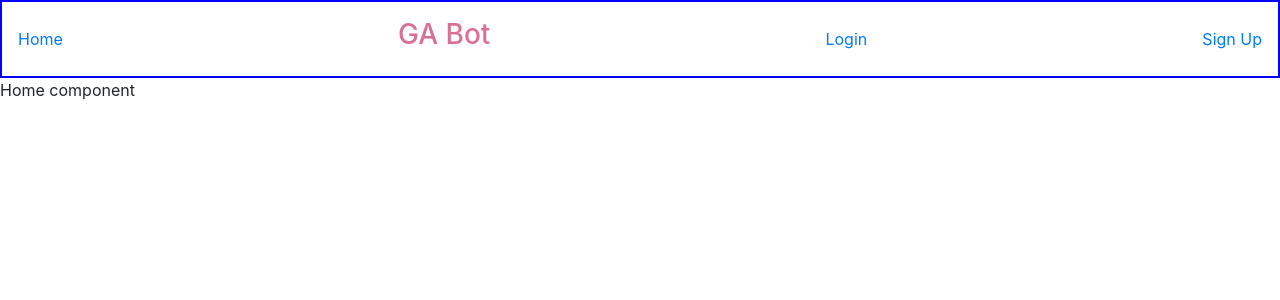
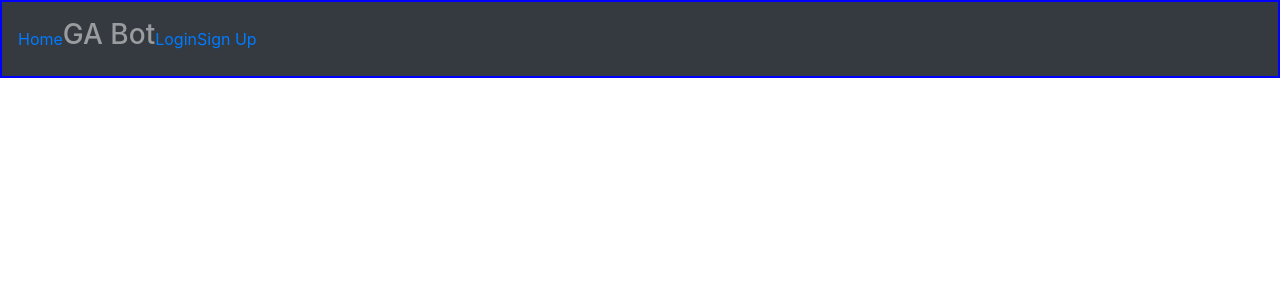
Before and after one commit to glhc/ga-bot-ui, a React (Create React App) app: page / in a window 1280 px wide. Shown: the top 300 px of the page. Built offline with nearby package versions, Linux system fonts and the light colour scheme.

Commit message:
Add storing user ID in sessionStorage as userId

```diff
--- a/src/components/Home/Home.js
+++ b/src/components/Home/Home.js
@@ -1,8 +1,13 @@
 import React, {useState, useEffect} from 'react';
+
+import styled from 'styled-components';
+import StyledHome from './StyledHome.js';
 
 function Home(props) {
   return (
-    <p>Home component</p>
+    <StyledHome>
+      <p>Home component</p>
+    </StyledHome>
   );
 }
 
--- /dev/null
+++ b/src/components/Home/StyledHome.js
@@ -0,0 +1,8 @@
+import styled from 'styled-components';
+
+const StyledHome = styled.div`
+  border: solid red 2px;
+  background-color: palevioletred;
+`;
+
+export default StyledHome;
--- a/src/components/Login/Login.js
+++ b/src/components/Login/Login.js
@@ -14,10 +14,25 @@ export default function Login(props) {
   const [password, setPassword] = useState('');
 
   /*
-   * Will use the fetch API to send data away
-   * (Unless we decide the <form> element will do it natively
+   * Logs into rails using knock-gem JWT auth.
+   * Stores token in sessionStorage under key 'jwt'
+   * Stores userId under key "userId"
    */
   function handleLogin(event) {
+    /*
+     * Gets the user id by passing the current token
+     */
+    async function getUserId() {
+      const token = sessionStorage.getItem('jwt');
+      const customHeaders = {headers: {"Authorization": "Bearer " + token}}
+      const response = axios.get(BACKEND_URL + '/user/whatsmyid', customHeaders)
+      return response;
+    };
+
+    function storeUserId(data) {
+      window.sessionStorage.setItem('userId', data);
+    };
+
     event.preventDefault();
     const credentials = {
       "auth": {
@@ -25,19 +40,11 @@ export default function Login(props) {
         "password": password
       }
     };
-    // const fetchOptions = {
-    //   method: 'POST',
-    //   mode: 'cors',
-    //   body: JSON.stringify(credentials),
-    //   headers: {"Content-Type": "application/json"}
-    // };
 
-    // fetch(BACKEND_URL + '/user_token', fetchOptions)
-    //   .then(response => response.json())
-    //   .then(response => handleAuthResponse(response));
-    // };
     axios.post(BACKEND_URL + '/user_token', credentials)
       .then(response => handleAuthResponse(response))
+      .then(() => getUserId())
+      .then(response => storeUserId(response.data))
       .catch(response => console.log('Error', response));
   };
 
--- a/src/components/NavBar/NavBar.js
+++ b/src/components/NavBar/NavBar.js
@@ -4,7 +4,7 @@ import StyledNavBar from './StyledNavBar';
 
 function NavBar(props) {
   return (
-    <StyledNavBar className="navbar">
+    <StyledNavBar className="navbar navbar-dark bg-dark fixed-top navbar-expand-md">
       <Link to="/">Home</Link>
       <h3 className="navbar-text">GA Bot</h3>
       <Link to="/login">Login</Link>
--- a/src/components/NavBar/StyledNavBar.js
+++ b/src/components/NavBar/StyledNavBar.js
@@ -2,9 +2,10 @@ import styled from 'styled-components';
 
 
 const StyledNavBar = styled.nav`
+  display: flex;
   border: solid blue 2px;
   color: palevioletred;
-
+  justify-content: space-between;
 `;
 
 export default StyledNavBar;
```
